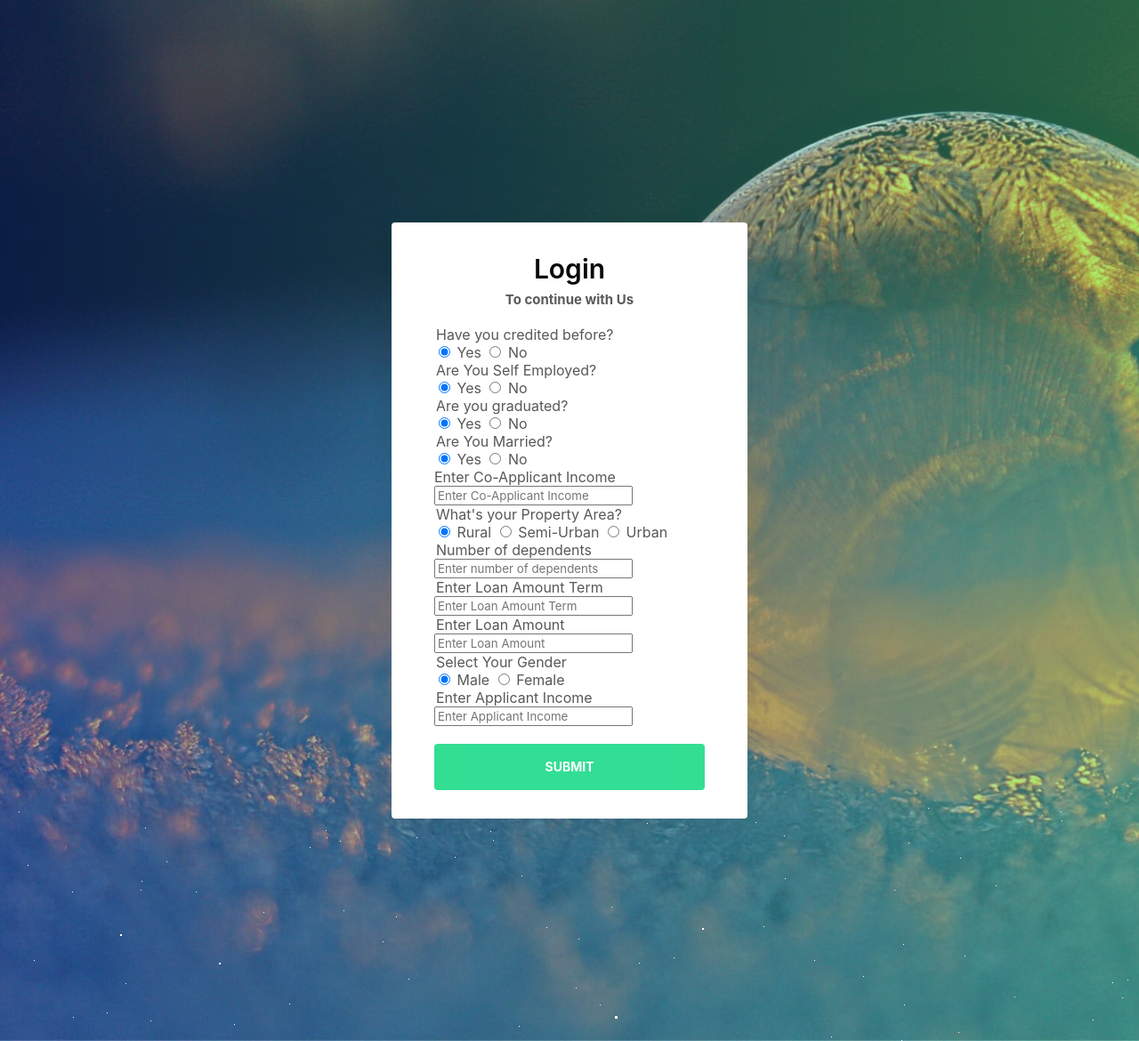
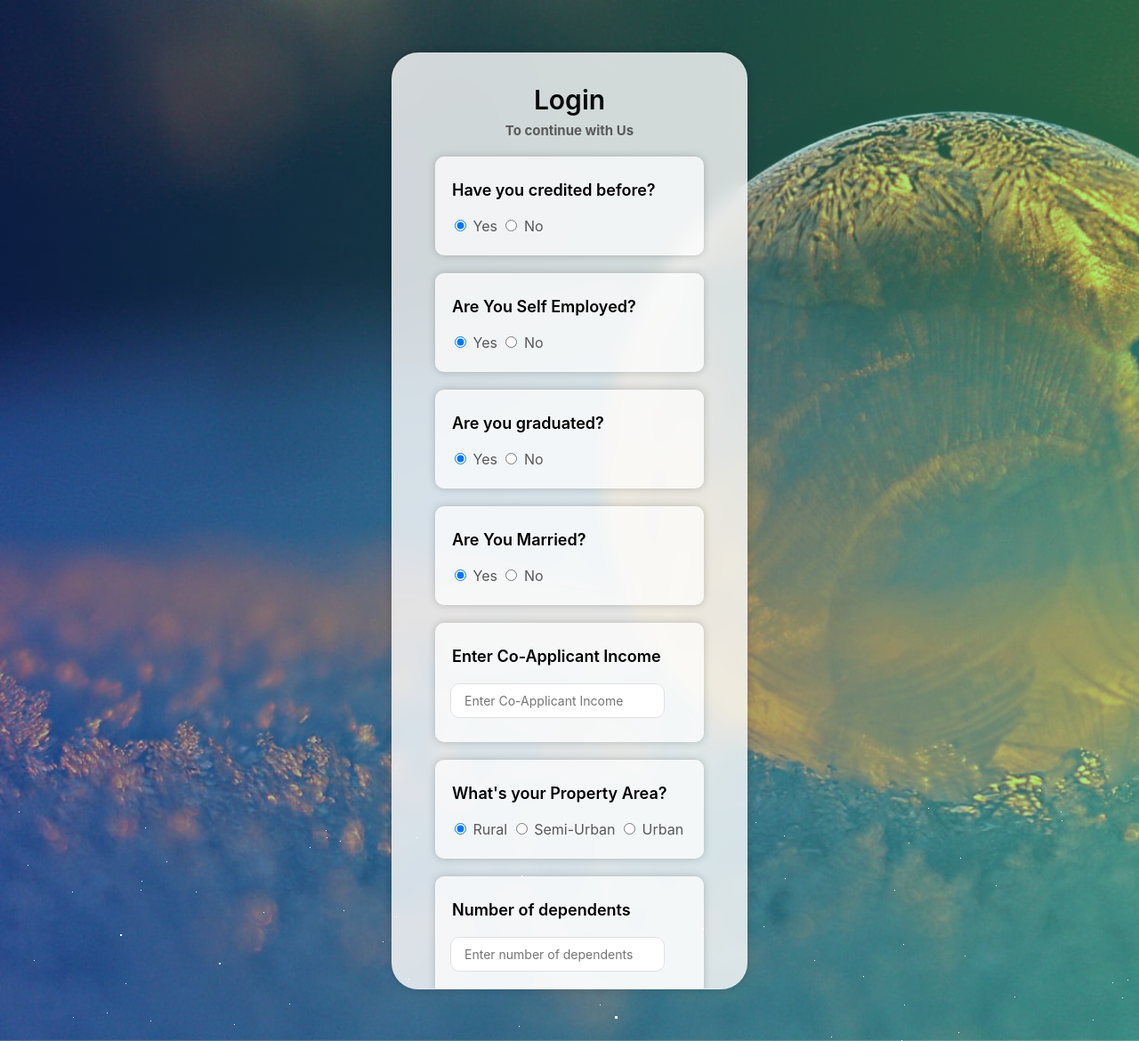
Before and after one commit to konpeeyush/Loan-Eligibility-Prediction, a Flask app: page / in a window 1280 px wide. Shown: the whole page at 89% size. Run offline with Flask 2, Linux system fonts and the light colour scheme; parts of the project's set-up code (start-up, migrations or seed data) failed here and were passed over.

Commit message:
Final v1.0

```diff
--- a/static/styles/index.css
+++ b/static/styles/index.css
@@ -90,6 +90,8 @@ ol {
     height: 100vh;
     background: url(/static/bgimage.jpg) no-repeat 0px 0px;
     background-size: cover;
+    max-height: 100vh;
+    overflow: hidden;
 }
 
 .logo {
@@ -108,9 +110,14 @@ ol {
     max-width: 400px;
     margin: 20px auto;
     padding: 2rem 3rem;
-    border-radius: 4px;
-    box-shadow: 0px 9px 24px 5px rgba(0, 0, 0, 0.04);
-    background: #fff;
+    background-color: rgba(255, 255, 255, 0.8);
+    -webkit-backdrop-filter: blur(10px);
+    backdrop-filter: blur(10px);
+    border-radius: 30px;
+    border: 1px solid rgba(255, 255, 255, 0.18);
+    box-shadow: 0 0 10px 0 rgba(0, 0, 0, 0.2);
+    max-height: 90vh;
+    overflow: scroll;
 }
 
 .w3l-login .form-section h3 {
@@ -127,6 +134,55 @@ ol {
     color: #5a5a5a;
     text-align: center;
     margin-bottom: 20px;
+}
+
+.w3l-login .form-section .field {
+    /*border: 2px solid red;*/
+    padding: 1rem 1rem;
+    margin-bottom: 20px;
+    vertical-align: middle;
+    align-items: center;
+    background-color: rgba(255, 255, 255, 0.7);
+    border-radius: 10px;
+    border: 1px solid rgba(255, 255, 255, 0.18);
+    box-shadow: 0 0 10px 0 rgba(0, 0, 0, 0.2);
+}
+
+.w3l-login .form-section .field legend {
+    font-size: 18px;
+    color: black;
+    margin-bottom: 20px;
+    font-weight: 600;
+    margin-top: 10px;
+    display: block;
+}
+
+.w3l-login .form-section .field input {
+    width: 90%;
+    padding: 10px 15px;
+    border: 1px solid #e0e0e0;
+    border-radius: 10px;
+    font-size: 14px;
+    color: #5a5a5a;
+    outline: none;
+    transition: all 10ms ease;
+    display: block;
+    margin-bottom: 10px;
+    /*margin-left: auto;*/
+    /*margin-right: auto;*/
+}
+
+.w3l-login .form-section .field input[type="radio"] {
+    display: inline;
+    width: auto;
+    padding: 0 1rem ;
+}
+
+.w3l-login .form-section .field input:focus {
+    background: #fff;
+    color: #090909;
+    border: 2px solid #00d679;
+    border-radius: 10px;
 }
 
 .w3l-login button.btn {
--- a/templates/index.html
+++ b/templates/index.html
@@ -58,9 +58,10 @@
                     </div>
                     <!--                            Co-Applicant Income-->
                     <div class="field">
-                        <div class="label">Enter Co-Applicant Income</div>
+                        <legend>Enter Co-Applicant Income</legend>
                         <label>
-                            <input type="number" name="coApplicantIncome" id="co-applicant-income" placeholder="Enter Co-Applicant Income" required>
+                            <input type="number" name="coApplicantIncome" id="co-applicant-income"
+                                   placeholder="Enter Co-Applicant Income" required>
                         </label>
                     </div>
                     <!--                            Property Area-->
```
